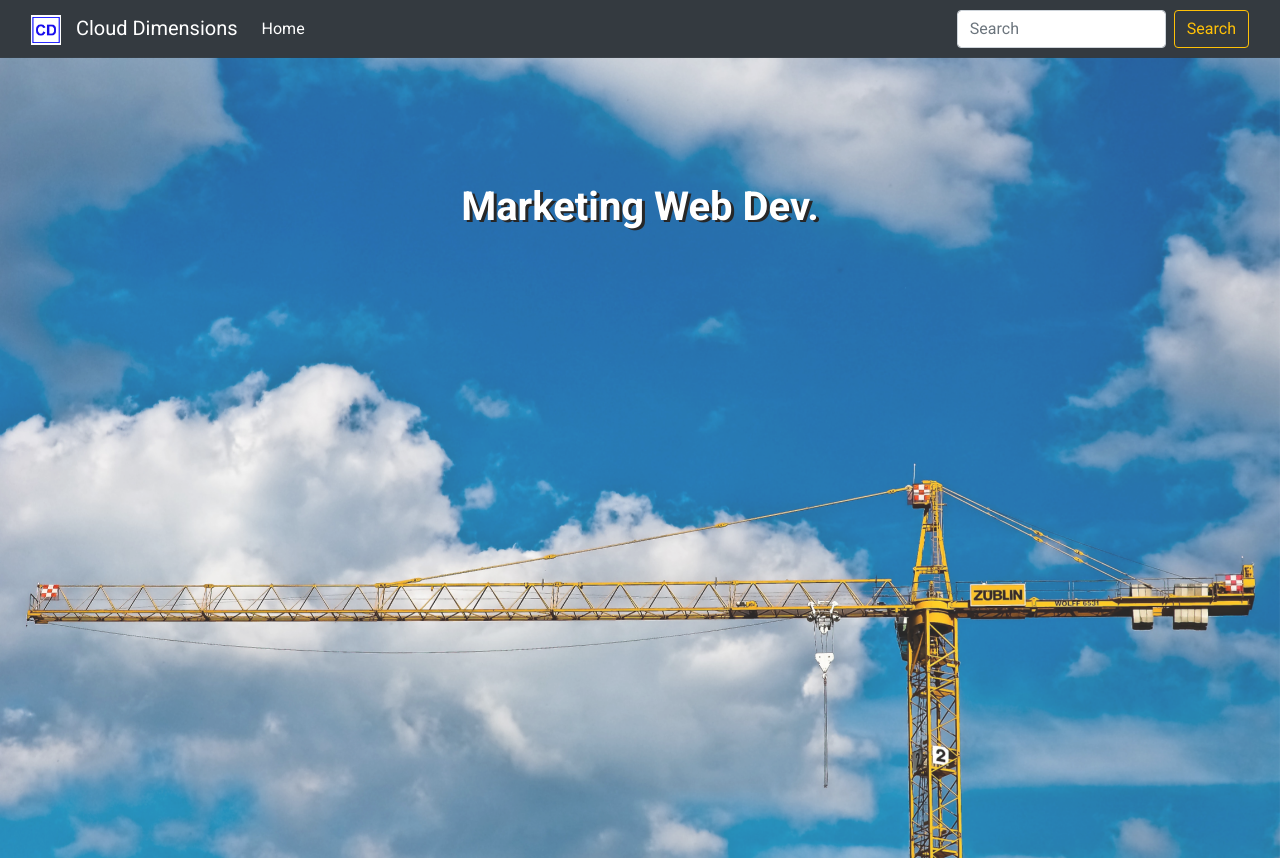
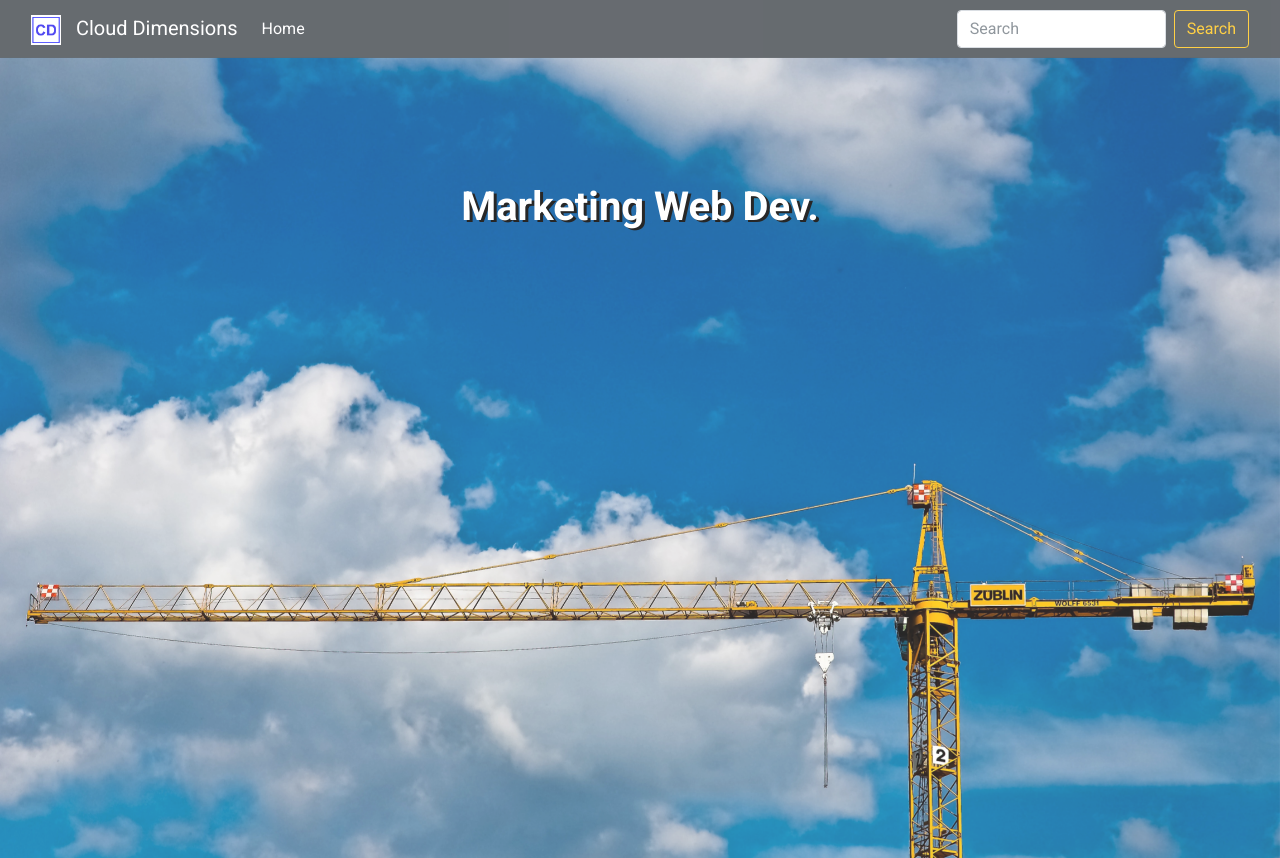
Before and after one commit to servicenowcmf/website, a plain HTML site: page index.html in a window 1280 px wide. Drawn offline with nearby package versions, Linux system fonts and the light colour scheme.

Commit message:
bootstrap navigation transparent

```diff
--- a/css/style.css
+++ b/css/style.css
@@ -17,6 +17,13 @@ body {
     font-family: "Roboto", sans-serif;
 }
 
+/* Header */
+
+#nav1 {
+    background-color:#0000;
+    opacity: 0.75;
+    filter:(opacity=75);
+}
 
 
 /* Home */
```
